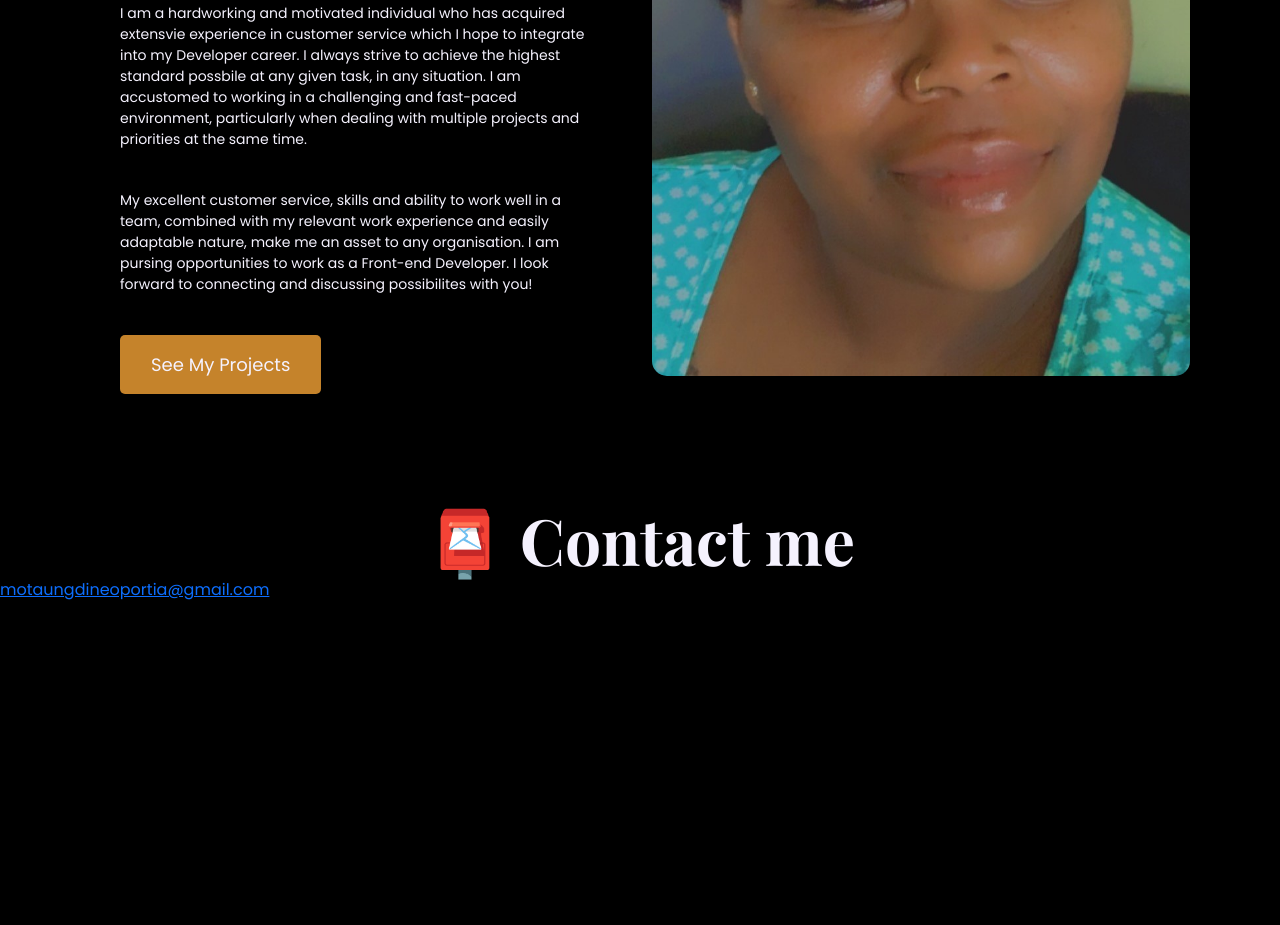
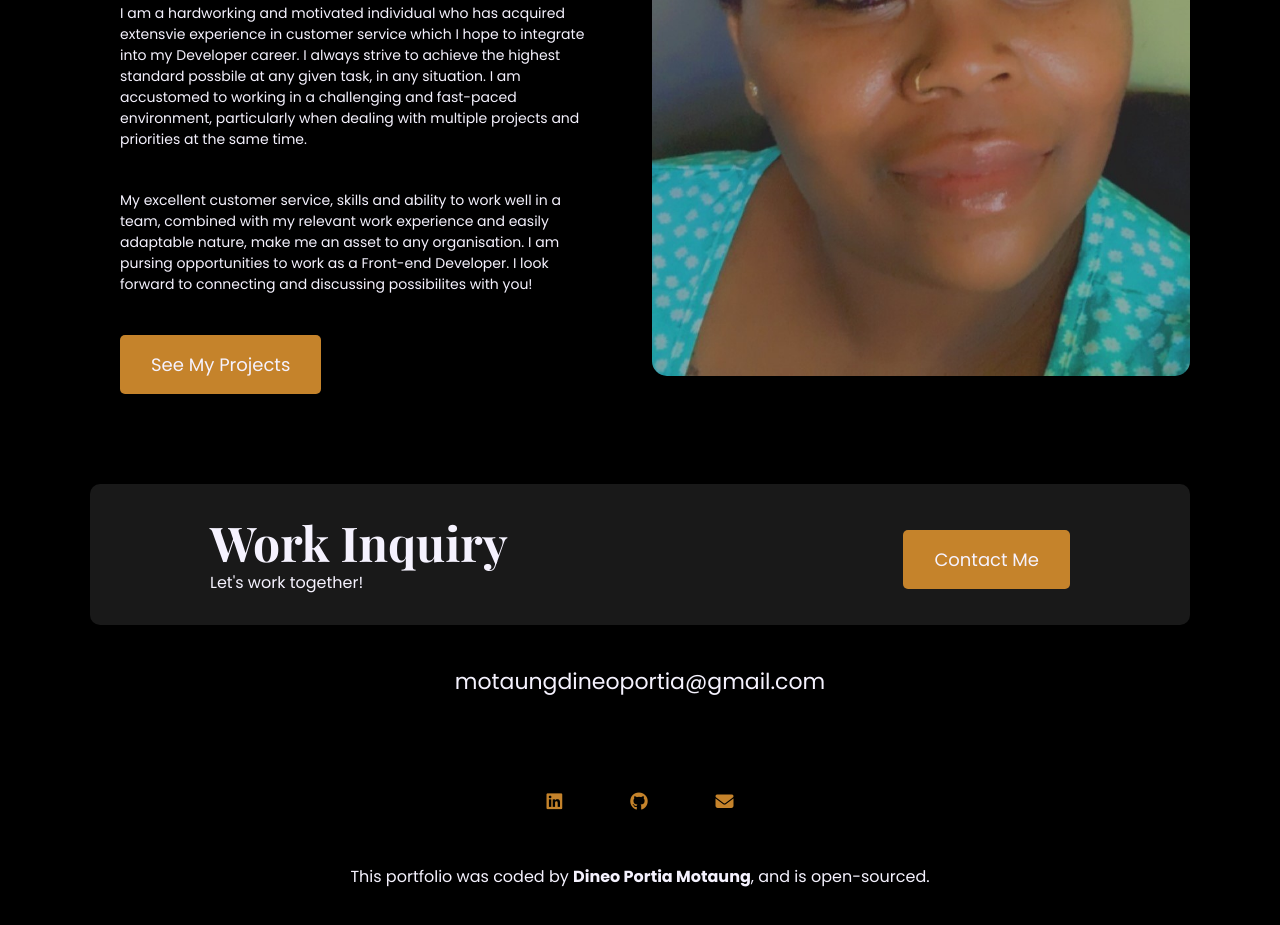
Before and after one commit to DineoMotaung/My-Portfolio, a plain HTML site: page about.html in a window 1280 px wide. Shown: the part 538-1463 px from the top of the page. Before the commit the page ends 1140 px from the top, so only its background shows below. Drawn offline with nearby package versions, Linux system fonts and the light colour scheme; a web font is replaced by a local one.

Commit message:
Added footer content to all pages

```diff
--- a/about.html
+++ b/about.html
@@ -94,13 +94,57 @@
           />
         </div>
       </div>
-    </div>
-
-    <div id="contact" class="mt-5">
-      <h2 class="text-center">📮 Contact me</h2>
-      <a href="mailto:[motaungdineoportia@gmail.com]" class="email-link">
-        motaungdineoportia@gmail.com
-      </a>
+      <footer>
+        <div
+          class="contact-box justify-content-between mt-5 mb-5 d-none d-md-flex"
+        >
+          <div>
+            <h3>Work Inquiry</h3>
+            <p>Let's work together!</p>
+          </div>
+          <div>
+            <a
+              href="mailto:motaungdineoportia@gmail.com"
+              title="Email Dineo"
+              class="btn btn-branding mt-3"
+              >Contact Me</a
+            >
+          </div>
+        </div>
+        <div class="d-flex justify-content-center mb-5">
+          <a
+            href="mailto:motaungdineoportia@gmail.com"
+            title="Email Dineo"
+            class="email-link mb-5"
+            >motaungdineoportia@gmail.com</a
+          >
+        </div>
+        <div class="social-links d-flex mb-5 justify-content-center">
+          <a
+            href="https://www.linkedin.com/in/dineo-portia-motaung-232206273"
+            target="_blank"
+            ><i
+              title="Dineo's LinkedIn Profile"
+              class="fa-brands fa-linkedin"
+            ></i
+          ></a>
+          <a href="https://github.com/DineoMotaung" target="_blank"
+            ><i title="Dineo's GitHub Profile" class="fa-brands fa-github"></i
+          ></a>
+          <a href="mailto:motaungdineoportia@gmail.com"
+            ><i title="Email Dineo" class="fa-solid fa-envelope"></i
+          ></a>
+        </div>
+        <p class="resource-links text-center">
+          This portfolio was coded by <b>Dineo Portia Motaung</b>, and is
+          <a
+            href="https://github.com/DineoMotaung"
+            target="_blank"
+            title="Dineo's GitHub Profile"
+            >open-sourced.</a
+          >
+        </p>
+      </footer>
     </div>
   </body>
 </html>
--- a/styles/portfolio.css
+++ b/styles/portfolio.css
@@ -68,6 +68,10 @@ p {
   font-weight: normal;
 }
 
+footer {
+  margin: 60px 0;
+}
+
 footer .email-link {
   color: var(--secondary-color);
   font-size: 22px;
@@ -96,7 +100,11 @@ footer .social-links a:hover {
 footer .contact-box {
   background: #191919;
   border-radius: 10px;
-  padding: 30px 140px;
+  padding: 30px 120px;
+}
+
+footer .contact-box p {
+  margin: 0;
 }
 
 .logo {
@@ -199,6 +207,16 @@ footer .contact-box {
   padding: 120px 60px;
 }
 
+.resource-links a {
+  color: var(--secondary-color);
+  text-decoration: none;
+}
+
+.resource-links a:hover {
+  color: var(--branding-color);
+  transition: all 100ms ease-in-out;
+}
+
 .mb-5 {
   margin-bottom: 40px !important;
 }
```
Also changed, not shown: contact.html (+5 -2 lines), index.html (+51 -0 lines), work.html (+51 -0 lines).
